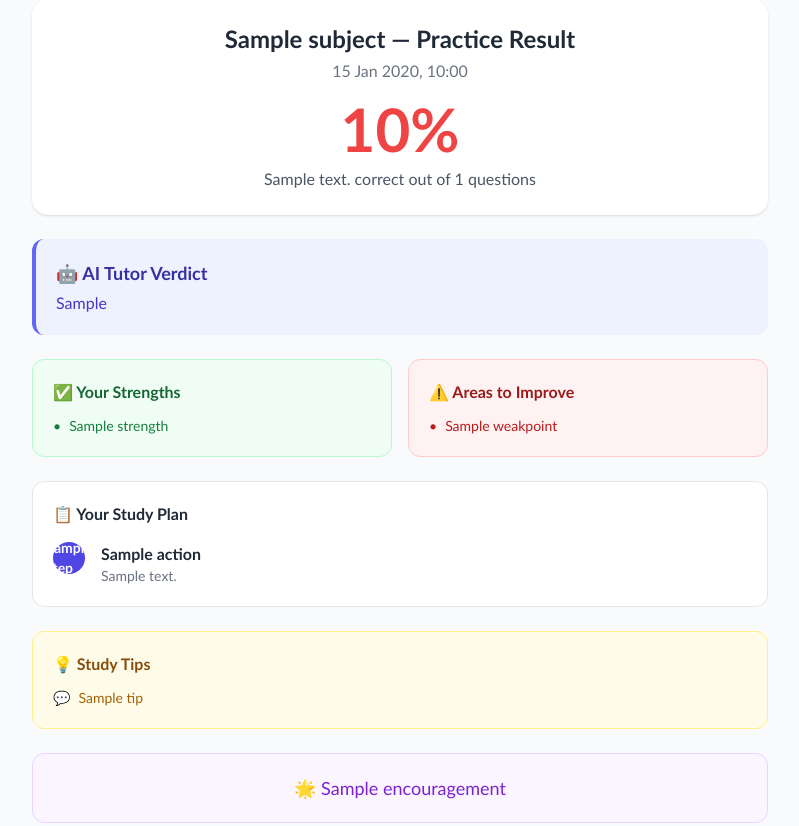
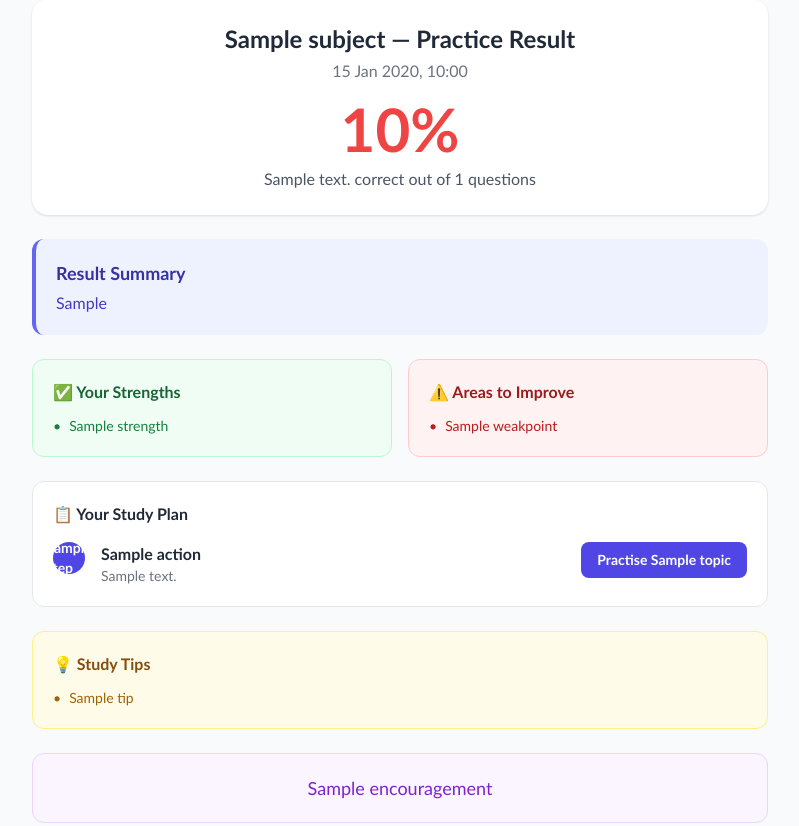
Before and after one commit to eriomo/educloud-elearn, a Django app: template templates/assessments/ce_result.html in a window 1280 px wide. Shown: the part 121-947 px from the top of the page, without its empty margins (240-1039 px from the left). Run offline with Django 4.2, Linux system fonts and the light colour scheme; the template is opened without the code that fills it: most values are stand-ins (such as "Sample title", 1, 10 or a date in 2020); some libraries are stand-ins or nearby versions.

Commit message:
Update ce_result.html

```diff
--- a/templates/assessments/ce_result.html
+++ b/templates/assessments/ce_result.html
@@ -15,7 +15,7 @@
 
   {% if feedback %}
   <div class="bg-indigo-50 border-l-4 border-indigo-500 rounded-xl p-5 mb-6">
-    <h2 class="text-lg font-bold text-indigo-800 mb-1">🤖 AI Tutor Verdict</h2>
+    <h2 class="text-lg font-bold text-indigo-800 mb-1">Result Summary</h2>
     <p class="text-indigo-700">{{ feedback.overall_verdict }}</p>
   </div>
 
@@ -48,6 +48,7 @@
     <h3 class="font-bold text-gray-800 mb-4">📋 Your Study Plan</h3>
     <div class="space-y-3">
       {% for step in feedback.improvement_plan %}
+      <div class="flex gap-4 items-start justify-between flex-wrap">
         <div class="flex gap-4 items-start">
           <div class="w-8 h-8 rounded-full bg-indigo-600 text-white flex items-center justify-center font-bold text-sm flex-shrink-0">
             {{ step.step }}
@@ -56,6 +57,13 @@
             <p class="font-semibold text-gray-800">{{ step.action }}</p>
             <p class="text-gray-500 text-sm">{{ step.detail }}</p>
           </div>
+        </div>
+        {% if step.topic %}
+        <a href="{% url 'ce_practice' %}?subject={{ result.subject.name }}&topic={{ step.topic }}&difficulty=easy"
+           class="text-sm bg-indigo-600 text-white px-4 py-2 rounded-lg font-semibold hover:bg-indigo-700 whitespace-nowrap">
+          Practise {{ step.topic }}
+        </a>
+        {% endif %}
       </div>
       {% endfor %}
     </div>
@@ -67,7 +75,7 @@
     <h3 class="font-bold text-yellow-800 mb-3">💡 Study Tips</h3>
     <ul class="space-y-2">
       {% for tip in feedback.study_tips %}
-      <li class="text-yellow-700 text-sm flex items-start gap-2"><span>💬</span><span>{{ tip }}</span></li>
+      <li class="text-yellow-700 text-sm flex items-start gap-2"><span>•</span><span>{{ tip }}</span></li>
       {% endfor %}
     </ul>
   </div>
@@ -75,7 +83,7 @@
 
   {% if feedback.encouragement %}
   <div class="bg-purple-50 border border-purple-200 rounded-xl p-5 mb-6 text-center">
-    <p class="text-purple-700 font-medium text-lg">🌟 {{ feedback.encouragement }}</p>
+    <p class="text-purple-700 font-medium text-lg">{{ feedback.encouragement }}</p>
   </div>
   {% endif %}
   {% endif %}
```
Lines whose indentation alone changed are shown as unchanged.
